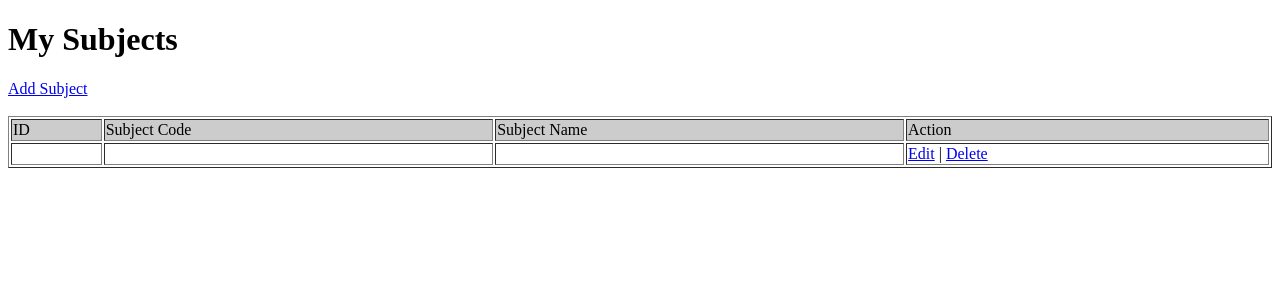
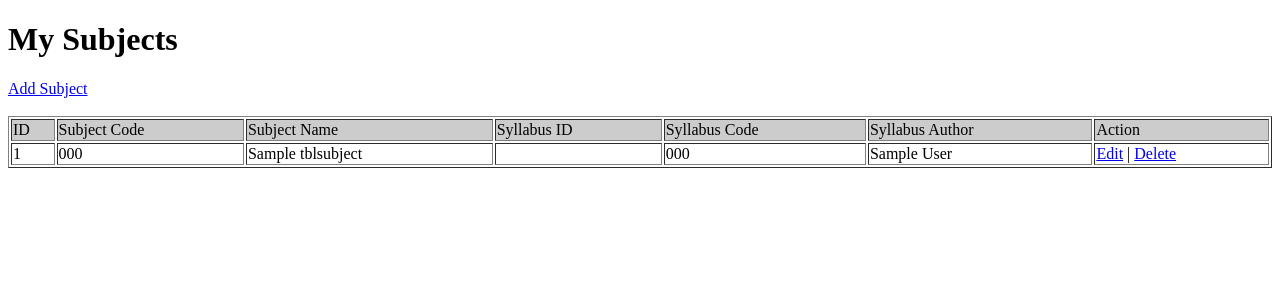
Before and after one commit to Jovince021900/webdevprojectnew, a PHP site: page / in a window 1280 px wide. Shown: the top 300 px of the page. Run offline with PHP 8.4, Linux system fonts and the light colour scheme; tables that the repository leaves empty or names only in its code hold one stand-in row (values such as "Sample post"); data that the repository does not hold is empty.

Commit message:
Update index.php

```diff
--- a/index.php
+++ b/index.php
@@ -17,14 +17,20 @@
                 <td>ID</td>
                 <td>Subject Code</td>
                 <td>Subject Name</td>
+                <td>Syllabus ID</td>
+                <td>Syllabus Code</td>
+                <td>Syllabus Author</td>
                 <td>Action</td>
             </tr>
             <?php
                 while($res = mysqli_fetch_array($result)) {
                     echo "<tr>";
-                    echo "<td>".$res['subjec_id']."</td>";
-                    echo "<td>".$res['subjec_code']."</td>";
-                    echo "<td>".$res['subjec_name']."</td>";
+                    echo "<td>".$res['subject_id']."</td>";
+                    echo "<td>".$res['subject_code']."</td>";
+                    echo "<td>".$res['subject_name']."</td>";
+                    echo "<td>".$res['syllabus_id']."</td>";
+                    echo "<td>".$res['syllabus_code']."</td>";
+                    echo "<td>".$res['syllabus_author']."</td>";
                     echo "<td><a href=\"forms/editform.php?id=$res[subject_id]\">Edit</a> |
                             <a href=\"functions/delete.php?id=$res[subject_id]\"
                             onClick=\"return confirm('Are you sure you want to delete?')\">Delete</a></td>";
```
